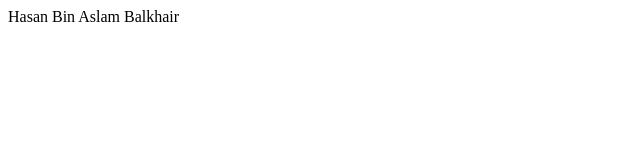
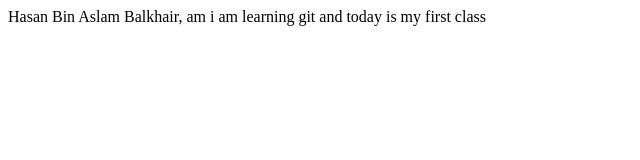
Before and after one commit to balkhair786/mygit, a plain HTML site: page Index.html in a window 1280 px wide. Shown: the whole page, without its empty margins (0-640 px from the left). Drawn offline with Linux system fonts and the light colour scheme.

Commit message:
my third commit

```diff
--- a/Index.html
+++ b/Index.html
@@ -1 +1 @@
-<p>Hasan Bin Aslam Balkhair</p>
+<p>Hasan Bin Aslam Balkhair, am i am learning git and today is my first class</p>
```
